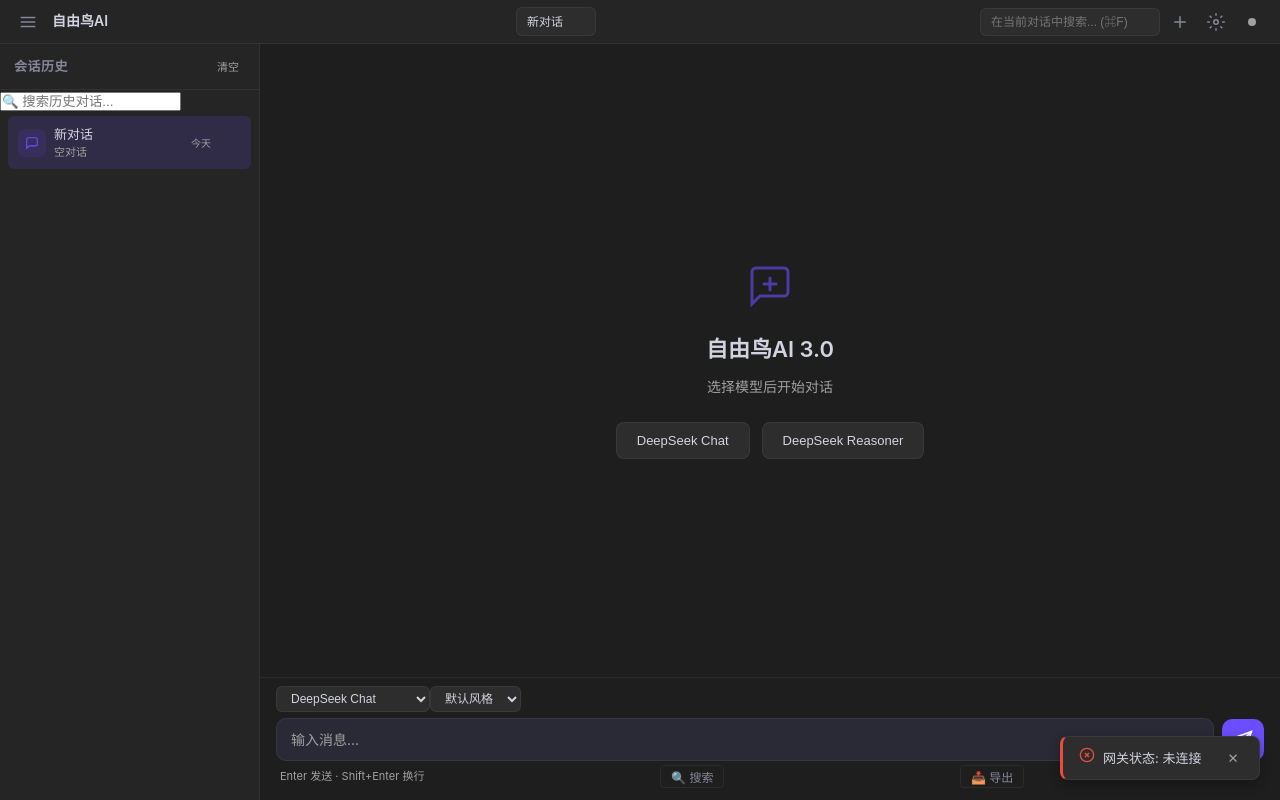
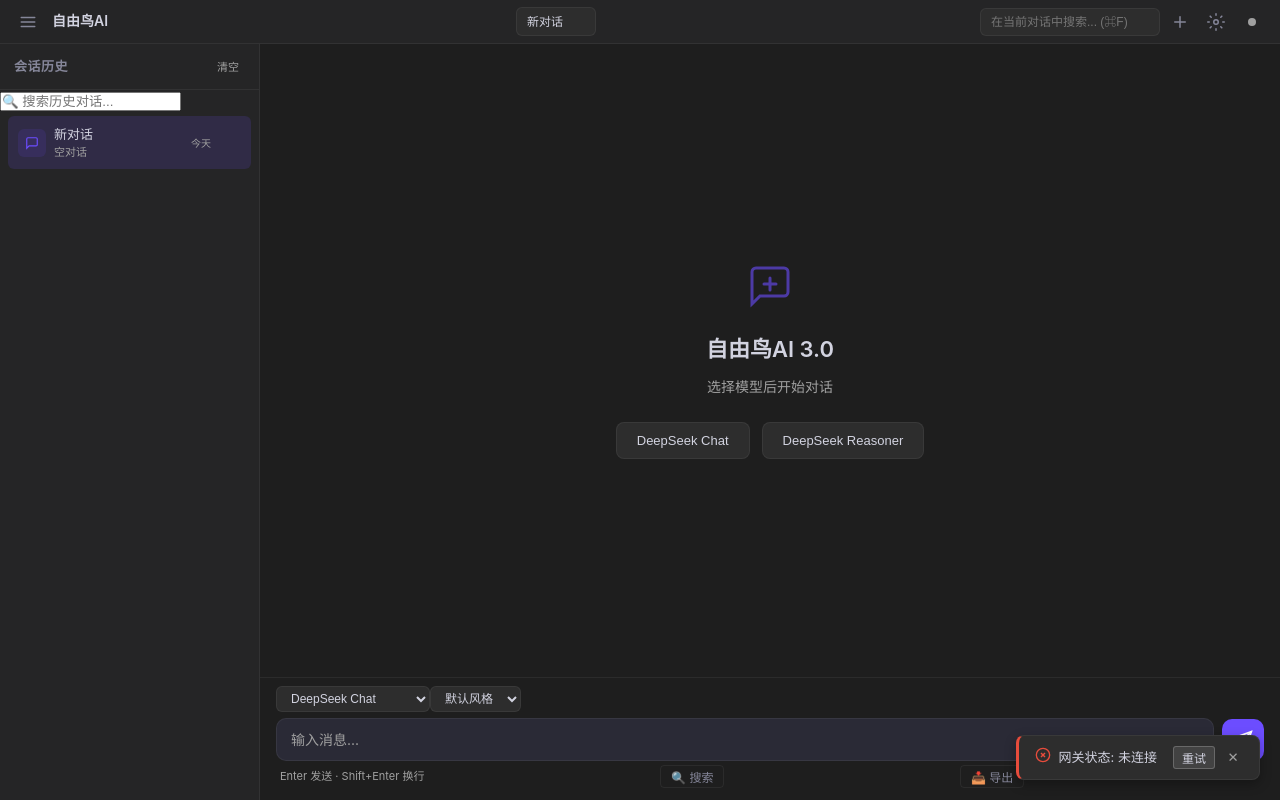
Before and after one commit to huasu133/ziyouniaoAI2.0, a website: page src/index.html in a window 1280 px wide. Both pictures are taken after a click on the button 1252 px from the left and 21 px from the top of the page. Drawn offline with Linux system fonts and the light colour scheme; no server answers.

Commit message:
feat: Toast错误提示加重试按钮

```diff
--- a/src/css/components.css
+++ b/src/css/components.css
@@ -492,3 +492,18 @@
   display: block;
   margin-top: 2px;
 }
+
+/* ─── Toast 重试按钮 ───────────────────────────────── */
+.toast-retry {
+  background: rgba(255,255,255,0.1);
+  border: 1px solid rgba(255,255,255,0.2);
+  border-radius: 3px;
+  color: var(--t1);
+  font-size: 12px;
+  padding: 2px 8px;
+  cursor: pointer;
+  margin-left: 8px;
+}
+.toast-retry:hover {
+  background: rgba(255,255,255,0.2);
+}
--- a/src/js/app.js
+++ b/src/js/app.js
@@ -385,6 +385,7 @@
       toast.innerHTML = '' +
         '<span class="toast-icon">' + iconSvg + '</span>' +
         '<span class="toast-text">' + Utils.escapeHTML(message) + '</span>' +
+        (type === 'error' ? '<button class="toast-retry">重试</button>' : '') +
         '<button class="toast-close">✕</button>';
 
       container.appendChild(toast);
@@ -393,6 +394,14 @@
       if (closeBtn) {
         closeBtn.addEventListener('click', function () {
           self._removeToast(toast);
+        });
+      }
+
+      var retryBtn = toast.querySelector('.toast-retry');
+      if (retryBtn) {
+        retryBtn.addEventListener('click', function () {
+          self._removeToast(toast);
+          Chat.sendMessage();
         });
       }
 
```
